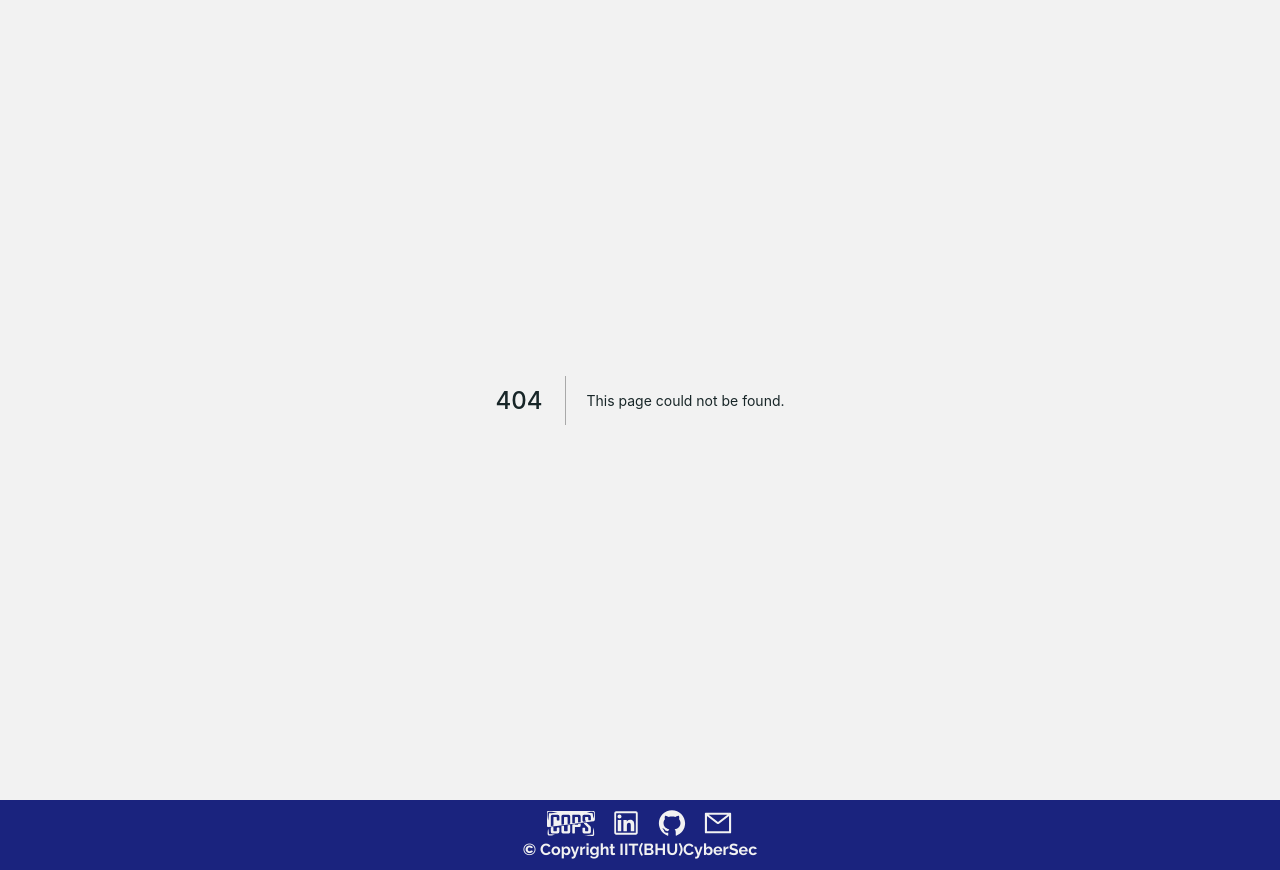
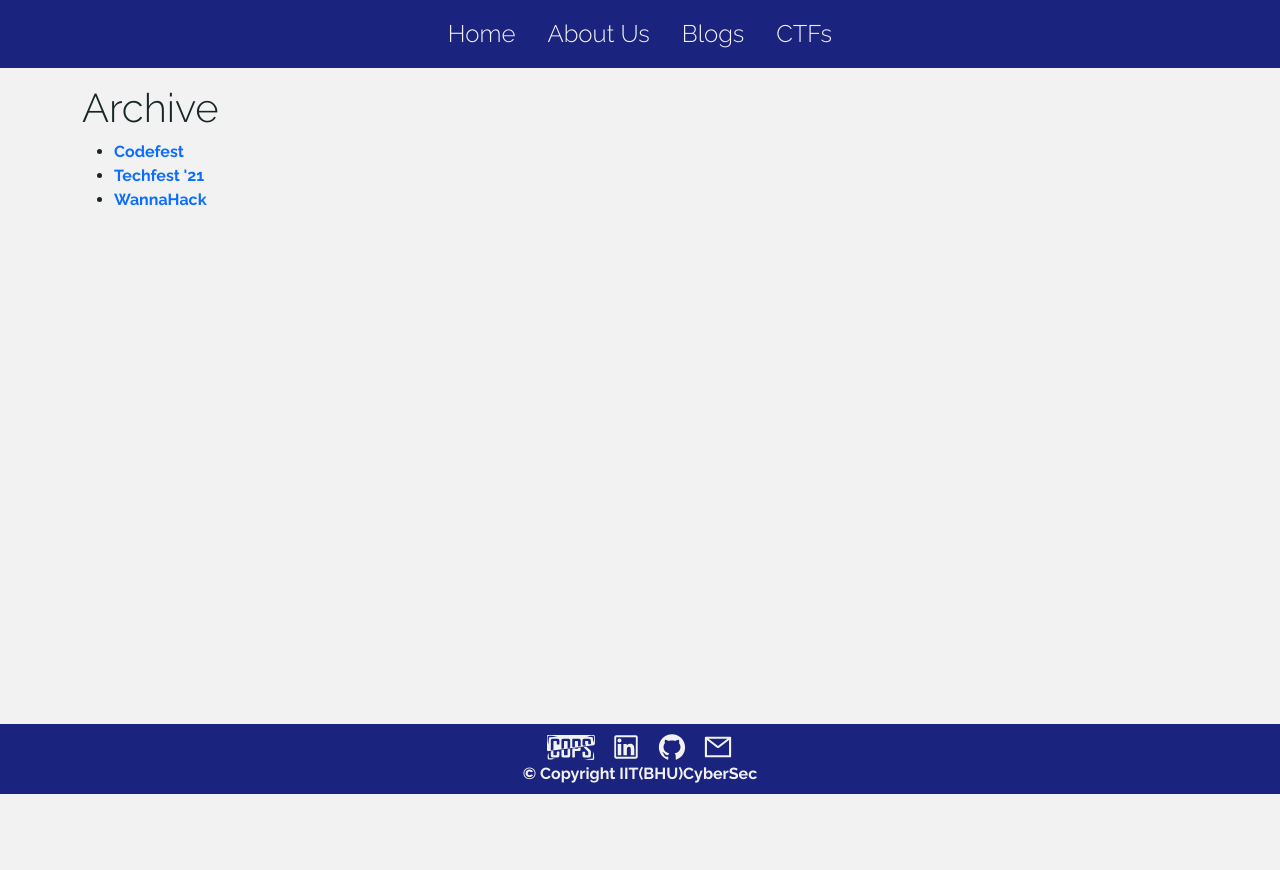
Before and after one commit to IIT-BHU-CyberSec/CyberSecWebsiteFrontEnd-Pages, a Next.js app: page /ctf in a window 1280 px wide. Before the commit this address had no page. After the commit the page ends 800 px from the top, so only its background shows below. Built offline with nearby package versions, Linux system fonts and the light colour scheme.

Commit message:
ctf page

```diff
--- a/pages/_app.js
+++ b/pages/_app.js
@@ -2,9 +2,14 @@ import 'bootstrap/dist/css/bootstrap.min.css'
 import '../styles/global_styles.css'
 import '../styles/theme-colors.css'
 import Footer from '../components/Footer'
+import Header from '../components/Header'
+
 export default function MyApp({ Component, pageProps }) {
     return (
         <>
+            <div className="container-fluid mb-3">
+                <Header />
+            </div>
             <Component {...pageProps} />
             <Footer />
         </>
--- a/pages/blog/index.js
+++ b/pages/blog/index.js
@@ -1,6 +1,5 @@
 import { Component } from 'react'
 import getAllBlogPosts from '../../api/getAllBlogPosts.js'
-import Header from '../../components/Header.js'
 import PostCards from '../../components/Postcards.js'
 
 export default class extends Component {
@@ -48,9 +47,7 @@ export default class extends Component {
     render() {
         return (
             <>
-                <div className="container-fluid mb-3">
-                    <Header />
-                </div>
+                OO
                 <div className="container">
                     <div className="row mb-4">
                         <div className="col-md-6 col-6 mx-auto">
--- /dev/null
+++ b/pages/ctf.js
@@ -0,0 +1,24 @@
+export default function Ctf() {
+    return (
+        <div className="container" style={{ minHeight: '80vh' }}>
+            <h1>Archive</h1>
+            <ul>
+                <li>
+                    <a href="https://github.com/IIT-BHU-CyberSec/Codefest-CTF-2020">
+                        Codefest
+                    </a>
+                </li>
+                <li>
+                    <a href="https://github.com/IIT-BHU-CyberSec/Technex-CTF-2021">
+                        Techfest '21
+                    </a>
+                </li>
+                <li>
+                    <a href="https://github.com/IIT-BHU-CyberSec/WannaHack-21">
+                        WannaHack
+                    </a>
+                </li>
+            </ul>
+        </div>
+    )
+}
--- a/pages/index.js
+++ b/pages/index.js
@@ -1,4 +1,3 @@
-import Header from '../components/Header.js'
 import Jumbotron from '../components/Jumbotron'
 import Postcards from '../components/Postcards'
 import { Component } from 'react'
@@ -15,9 +14,6 @@ export default class extends Component {
     render() {
         return (
             <>
-                <div className="container-fluid mb-3">
-                    <Header />
-                </div>
                 <Jumbotron />
                 <div className="container position-relative">
                     <Postcards {...this.props} />
```
Also changed, not shown: pages/about.js (+4 -10 lines), pages/blog/[title].js (+3 -19 lines).
